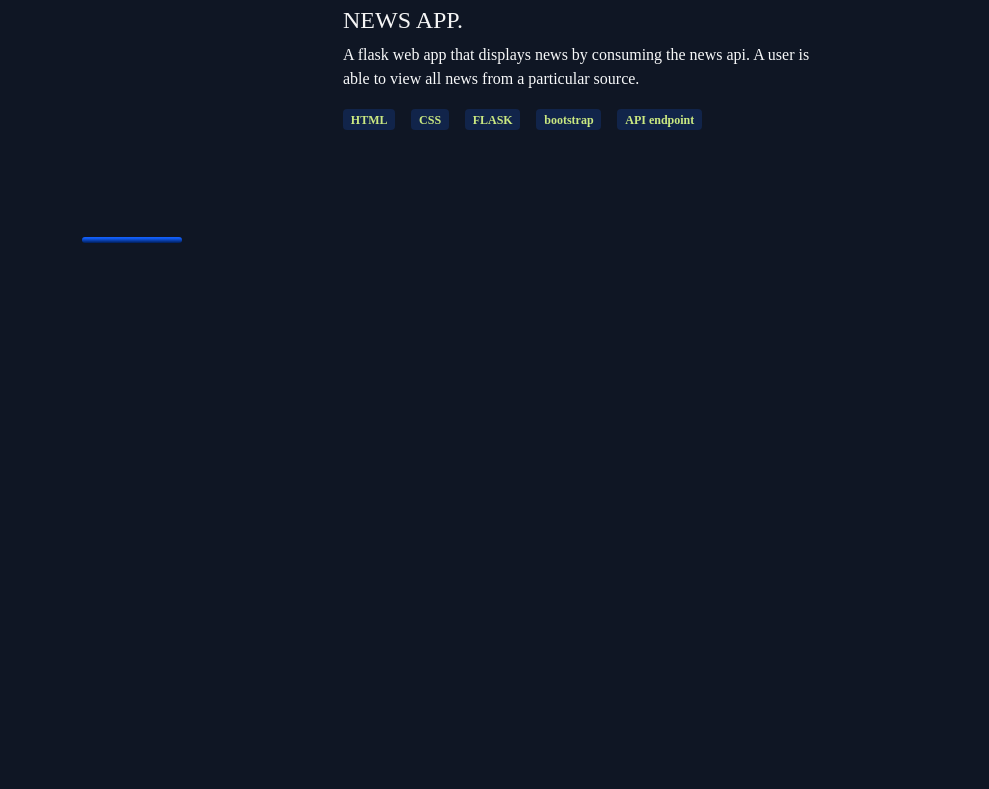
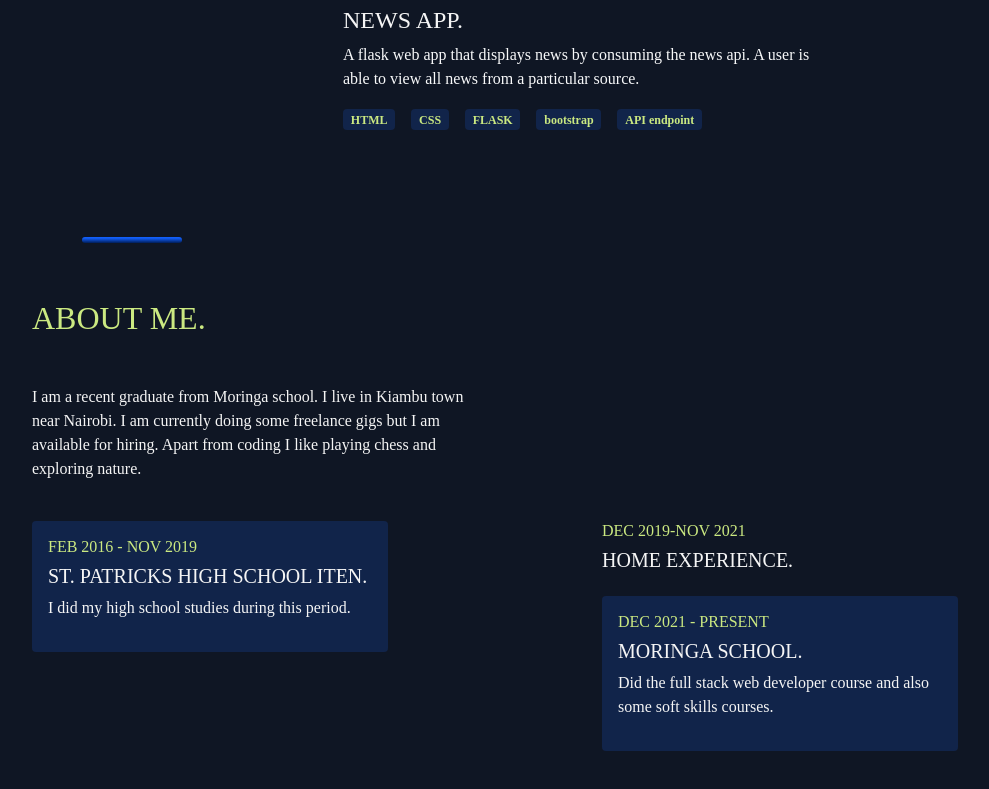
Before and after one commit to devjamesnjoroge/portfolio, an Angular app: page / in a window 1280 px wide. Shown: the part 2395-3184 px from the top of the page, without its empty margins (50-1039 px from the left). Before the commit the page ends 2646 px from the top, so only its background shows below. Built offline with nearby package versions, Linux system fonts and the light colour scheme; a web font is replaced by a local one.

Commit message:
ft: add contents to about me component

```diff
--- a/src/app/app.component.html
+++ b/src/app/app.component.html
@@ -3,6 +3,7 @@
 <app-line-separator></app-line-separator>
 <app-projects></app-projects>
 <app-line-separator></app-line-separator>
+<app-about></app-about>
 <router-outlet></router-outlet>
 <div class="nav-footer">
 
--- a/src/app/app.module.ts
+++ b/src/app/app.module.ts
@@ -7,6 +7,7 @@ import { NavbarComponent } from './components/navbar/navbar.component';
 import { HeroComponent } from './components/hero/hero.component';
 import { LineSeparatorComponent } from './components/line-separator/line-separator.component';
 import { ProjectsComponent } from './components/projects/projects.component';
+import { AboutComponent } from './components/about/about.component';
 
 @NgModule({
   declarations: [
@@ -14,7 +15,8 @@ import { ProjectsComponent } from './components/projects/projects.component';
     NavbarComponent,
     HeroComponent,
     LineSeparatorComponent,
-    ProjectsComponent
+    ProjectsComponent,
+    AboutComponent
   ],
   imports: [
     BrowserModule,
--- /dev/null
+++ b/src/app/components/about/about.component.html
@@ -0,0 +1,28 @@
+<div class="container about mt-5 mb-5">
+    <h2>ABOUT ME.</h2>
+    <div class="row mt-5">
+        <div class="col-sm-8 col-md-6 col-lg-5">
+            <p>I am a recent graduate from Moringa school. I  live in Kiambu town near Nairobi. I am currently doing some freelance gigs but I am available for hiring. Apart from coding I like playing chess and exploring nature.</p>
+        </div>
+    </div>
+    <div class="row mt-4">
+        <div class="col-lg-4 col-md-6 col-9">
+            <div class="a-card rounded">
+                <h6>FEB 2016 - NOV 2019</h6>
+                <h5>ST. PATRICKS HIGH SCHOOL ITEN.</h5>
+                <p>I did my high school studies during this period.</p>
+            </div>
+        </div>
+        <div class="col-lg-4 col-md-6 col-9 offset-lg-2">
+            <div class="b-card">
+                <h6>DEC 2019-NOV 2021</h6>
+                <h5>HOME EXPERIENCE.</h5>
+            </div>
+            <div class="a-card rounded mt-4">
+                <h6>DEC 2021 - PRESENT</h6>
+                <h5>MORINGA SCHOOL.</h5>
+                <p>Did the full stack web developer course and also some soft skills courses.</p>
+            </div>
+        </div>
+    </div>
+</div>
--- /dev/null
+++ b/src/app/components/about/about.component.ts
@@ -0,0 +1,15 @@
+import { Component, OnInit } from '@angular/core';
+
+@Component({
+  selector: 'app-about',
+  templateUrl: './about.component.html',
+  styleUrls: ['./about.component.css']
+})
+export class AboutComponent implements OnInit {
+
+  constructor() { }
+
+  ngOnInit(): void {
+  }
+
+}
--- a/src/styles.css
+++ b/src/styles.css
@@ -164,6 +164,33 @@ svg{
     cursor: pointer;
 }
 
+.about{
+    padding-bottom: 5vh;
+}
+
+.about h2{
+    color: #CBE981;
+}
+
+.about p{
+    color: #f5f5f5;
+}
+
+.a-card{
+    display: flex;
+    flex-direction: column;
+    background-color: #11244A;
+    padding: 1rem;
+}
+
+.a-card h6, .b-card h6{
+    color: #CBE981;
+}
+
+.a-card h5, .b-card h5{
+    color: #f5f5f5;
+}
+
 
 
 @media screen and (max-width: 768px) {
@@ -221,4 +248,8 @@ svg{
         background-color: transparent;
     }
 
+    .b-card{
+        margin-top: 4vh;
+    }
+
 }
```
Also changed, not shown: src/app/components/about/about.component.css (added), 1 other file (tests, documents, lock files or other folders).
